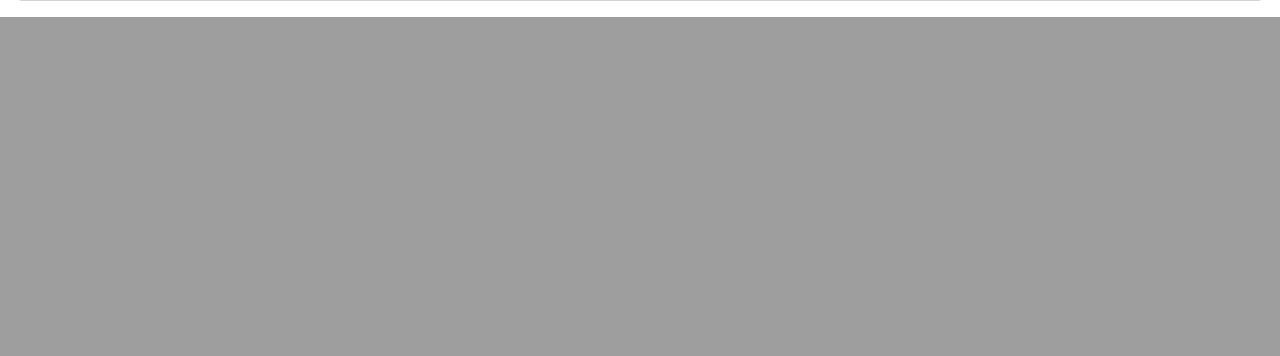
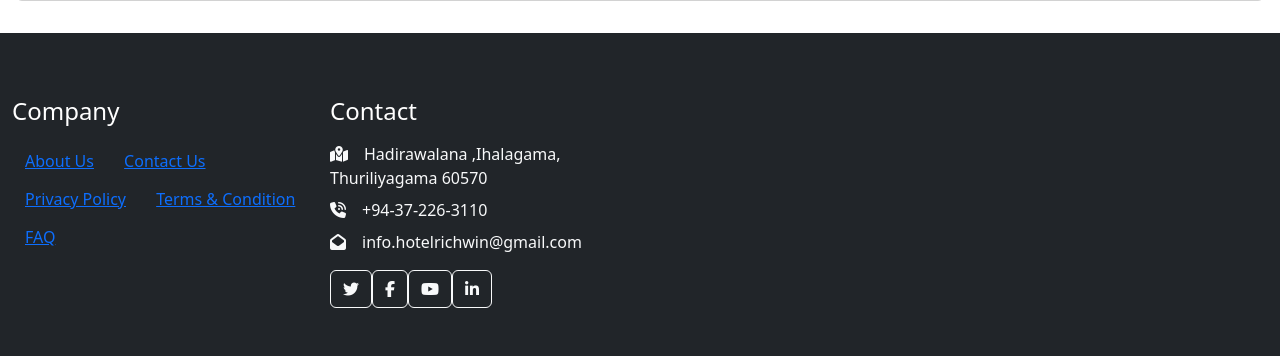
Before and after one commit to Dumindu-Pabasara/Hotel_Management_System, a PHP site: page /service.php in a window 1280 px wide. Shown: the part 3649-4005 px from the top of the page. Before the commit the page ends 3666 px from the top, so only its background shows below. Run offline with PHP 8.4, Linux system fonts and the light colour scheme; some libraries are stand-ins or nearby versions; some web fonts are replaced.

Commit message:
Update service.php

```diff
--- a/service.php
+++ b/service.php
@@ -95,3 +95,40 @@ Our on-call doctor is available for any medical emergency.</p>
 			</div>
             </div>
 	</div>
+
+    <!--Footer section-->
+
+<div class="container-fluid bg-dark text-light footer pt-3 mt-3" id="footer">
+  <div class="conteiner py-5">
+    <div class="row g-3">
+      <div class="col-lg-3 col-md-6">
+        <h4 class="text-white mb-3"> Company</h4>
+        <a href="" class="btn btn-link"> About Us</a>
+        <a href="" class="btn btn-link"> Contact Us</a>
+        <a href="" class="btn btn-link"> Privacy Policy</a>
+        <a href="" class="btn btn-link"> Terms & Condition</a>
+        <a href="" class="btn btn-link"> FAQ</a>
+      </div>
+
+      <div class="col-lg-3 col-md-6">
+        <h4 class="text-white mb-3">Contact</h4>
+        <p class="mb-2"><i class="fa fa-map-marked-alt me-3"></i>Hadirawalana ,Ihalagama, Thuriliyagama 60570</p>
+        <p class="mb-2"><i class="fa-solid fa-phone-volume me-3"></i>+94-37-226-3110</p>
+        <p class="mb-2"><i class="fa-solid fa-envelope-open me-3"></i>info.hotelrichwin@gmail.com</p>
+
+        <div class="d-flex pt-2">
+          <a href=""class="btn btn-outline-light btn-social">
+            <i class="fab fa-twitter"></i>
+          </a>
+          <a href="https://www.facebook.com/p/Richwin-Hotel-kurunegala-100054352085094/"class="btn btn-outline-light btn-social">
+            <i class="fab fa-facebook-f"></i>
+          </a>
+          <a href="https://www.youtube.com/watch?v=tBNsjCr2nrE"class="btn btn-outline-light btn-social">
+            <i class="fab fa-youtube"></i>
+          </a>
+          <a href=""class="btn btn-outline-light btn-social">
+            <i class="fab fa-linkedin-in"></i>
+          </a>
+
+        </div>
+      </div>
```
